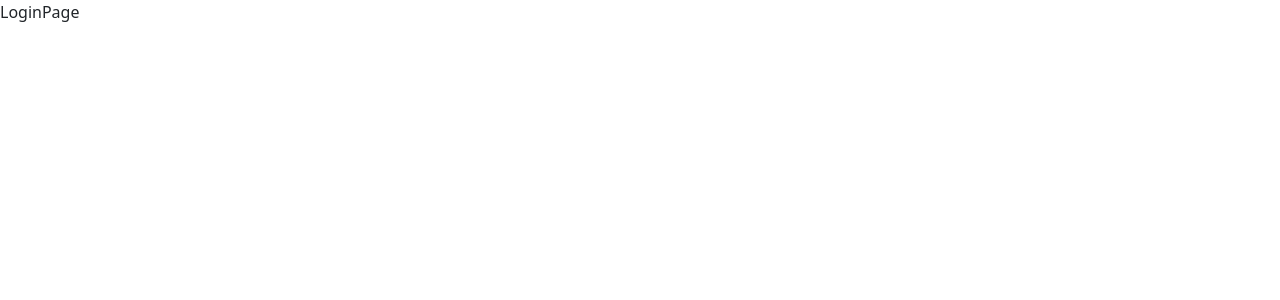
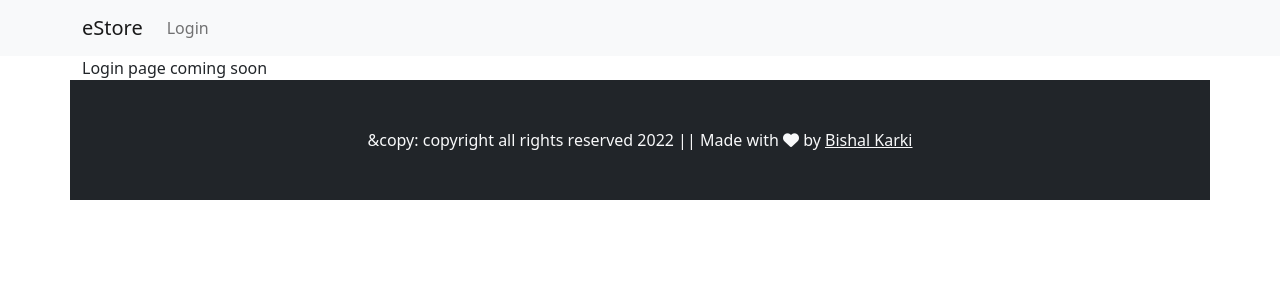
Before and after one commit to bishalk21/e-store, a React (Create React App) app: page / in a window 1280 px wide. Shown: the top 300 px of the page. Built offline with nearby package versions, Linux system fonts and the light colour scheme.

Commit message:
header with nav and footer created and both are applied in register and login page

```diff
--- /dev/null
+++ b/src/App.css
@@ -0,0 +1,3 @@
+.page-min {
+    min-height: 70vh;
+}
--- a/src/App.js
+++ b/src/App.js
@@ -1,6 +1,7 @@
+import React from "react";
 import { BrowserRouter, Routes, Route } from "react-router-dom";
 import { LoginPage } from "./pages/login/Login.js";
-import { adminRegistration } from "./pages/adminRegistration/adminRegistration.js";
+import { AdminRegistration } from "./pages/adminRegistration/AdminRegistration.js";
 
 function App() {
   return (
@@ -8,7 +9,7 @@ function App() {
       <BrowserRouter>
         <Routes>
           <Route path="/" element={<LoginPage />} />
-          <Route path="/register" element={<adminRegistration />} />
+          <Route path="/register" element={<AdminRegistration />} />
         </Routes>
       </BrowserRouter>
     </div>
--- a/src/components/footer/Footer.js
+++ b/src/components/footer/Footer.js
@@ -1,5 +1,14 @@
 import React from "react";
+import { Container } from "react-bootstrap";
 
 export const Footer = () => {
-  return <div>Footer</div>;
+  return (
+    <Container className="bg-dark py-5 text-light text-center">
+      &copy: copyright all rights reserved 2022 || Made with{" "}
+      <i className="fas fa-heart"></i> by{" "}
+      <a href="" className="text-light">
+        Bishal Karki
+      </a>
+    </Container>
+  );
 };
--- a/src/components/header/Header.js
+++ b/src/components/header/Header.js
@@ -1,5 +1,22 @@
 import React from "react";
+import Nav from "react-bootstrap/Nav";
+import Navbar from "react-bootstrap/Navbar";
+import Container from "react-bootstrap/Container";
 
 export const Header = () => {
-  return <div> Header </div>;
+  return (
+    <div>
+      <Navbar collapseOnSelect bg="light" expand="md">
+        <Container>
+          <Navbar.Brand href="/">eStore</Navbar.Brand>
+          <Navbar.Toggle aria-controls="basic-navbar-nav" />
+          <Navbar.Collapse id="basic-navbar-nav">
+            <Nav className="me-auto">
+              <Nav.Link href="/">Login</Nav.Link>
+            </Nav>
+          </Navbar.Collapse>
+        </Container>
+      </Navbar>{" "}
+    </div>
+  );
 };
--- a/src/pages/adminRegistration/adminRegistration.js
+++ b/src/pages/adminRegistration/adminRegistration.js
@@ -1,5 +1,15 @@
 import React from "react";
+import { Header } from "../../components/header/Header";
+import { Container } from "react-bootstrap";
+import { Footer } from "../../components/footer/Footer";
 
-export const adminRegistration = () => {
-  return <div>adminRegistration</div>;
+export const AdminRegistration = () => {
+  return (
+    <div>
+      <Header />
+      <Container className="page-min"></Container>
+
+      <Footer />
+    </div>
+  );
 };
--- a/src/pages/login/Login.js
+++ b/src/pages/login/Login.js
@@ -1,5 +1,15 @@
 import React from "react";
+import { Container } from "react-bootstrap";
+import { Footer } from "../../components/footer/Footer";
+import { Header } from "../../components/header/Header";
 
 export const LoginPage = () => {
-  return <div>LoginPage</div>;
+  return (
+    <div>
+      {" "}
+      <Header />
+      <Container className="page-min">Login page coming soon</Container>
+      <Footer />
+    </div>
+  );
 };
```
